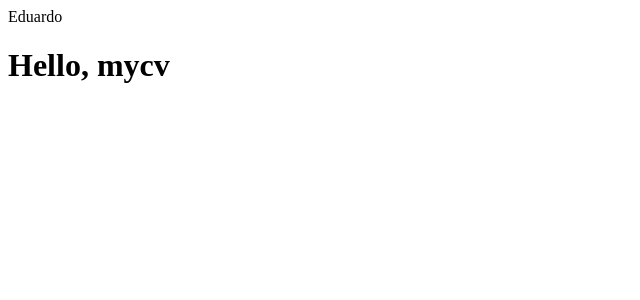
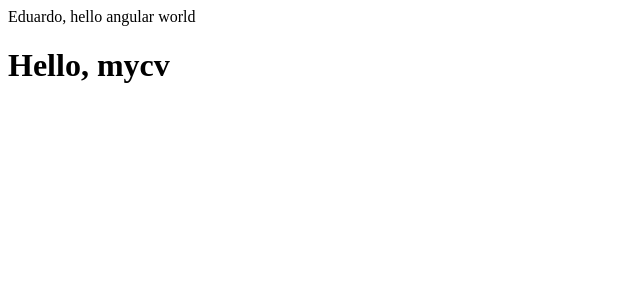
Before and after one commit to lalomg0512/lalomg0512.github.io, an Angular app: page / in a window 1280 px wide. Shown: the top 300 px of the page, without its empty margins (0-640 px from the left). Built offline with nearby package versions, Linux system fonts and the light colour scheme.

Commit message:
update title

```diff
--- a/src/app/app.component.html
+++ b/src/app/app.component.html
@@ -1,2 +1,2 @@
-Eduardo
+Eduardo, hello angular world
 <h1>Hello, mycv</h1>
```
Also changed, not shown: 3 other files (tests, documents, lock files or other folders).
